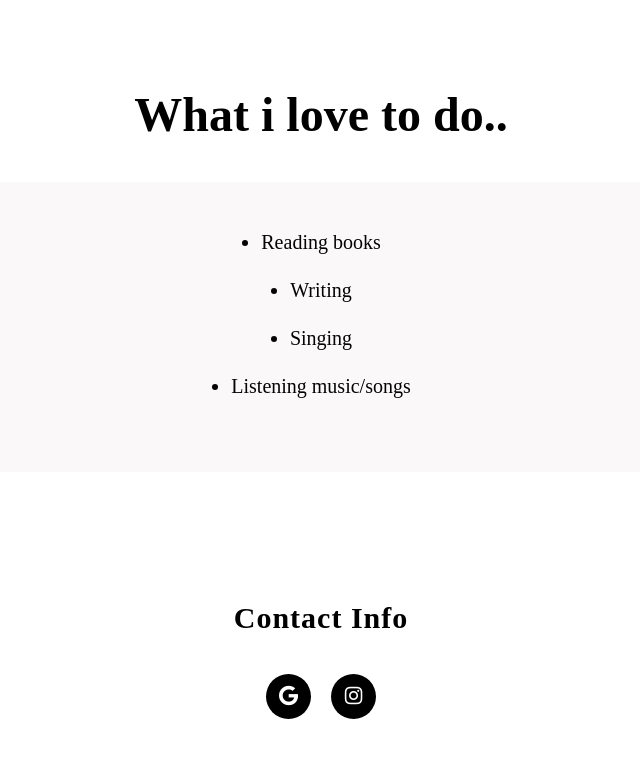
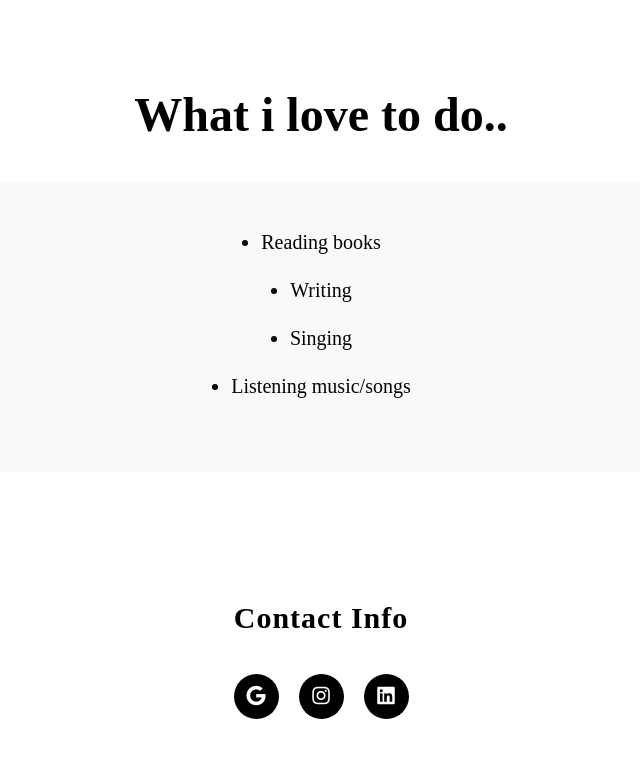
Before and after one commit to chinmayipagadala/Portfolio, a plain HTML site: page index.html in a window 1280 px wide. Shown: the part 2181-2939 px from the top of the page, without its empty margins (319-959 px from the left). Drawn offline with Linux system fonts and the light colour scheme.

Commit message:
Final commit

```diff
--- a/index.html
+++ b/index.html
@@ -123,6 +123,7 @@
         <div class="contact">
             <a href="https://gmail.com"><i class="fab fa-google"></i></a><br>
             <a href="https://instagram.com/chinmayi_pagadala?igshid=YmMyMTA2M2Y="><i class="fab fa-instagram"></i></a><br>
+            <a href="https://www.linkedin.com/in/chinmayi-pagadala-628979238"><i class="fab fa-linkedin"></i></a><br>
         </div>
     </footer>
 </body>
```
